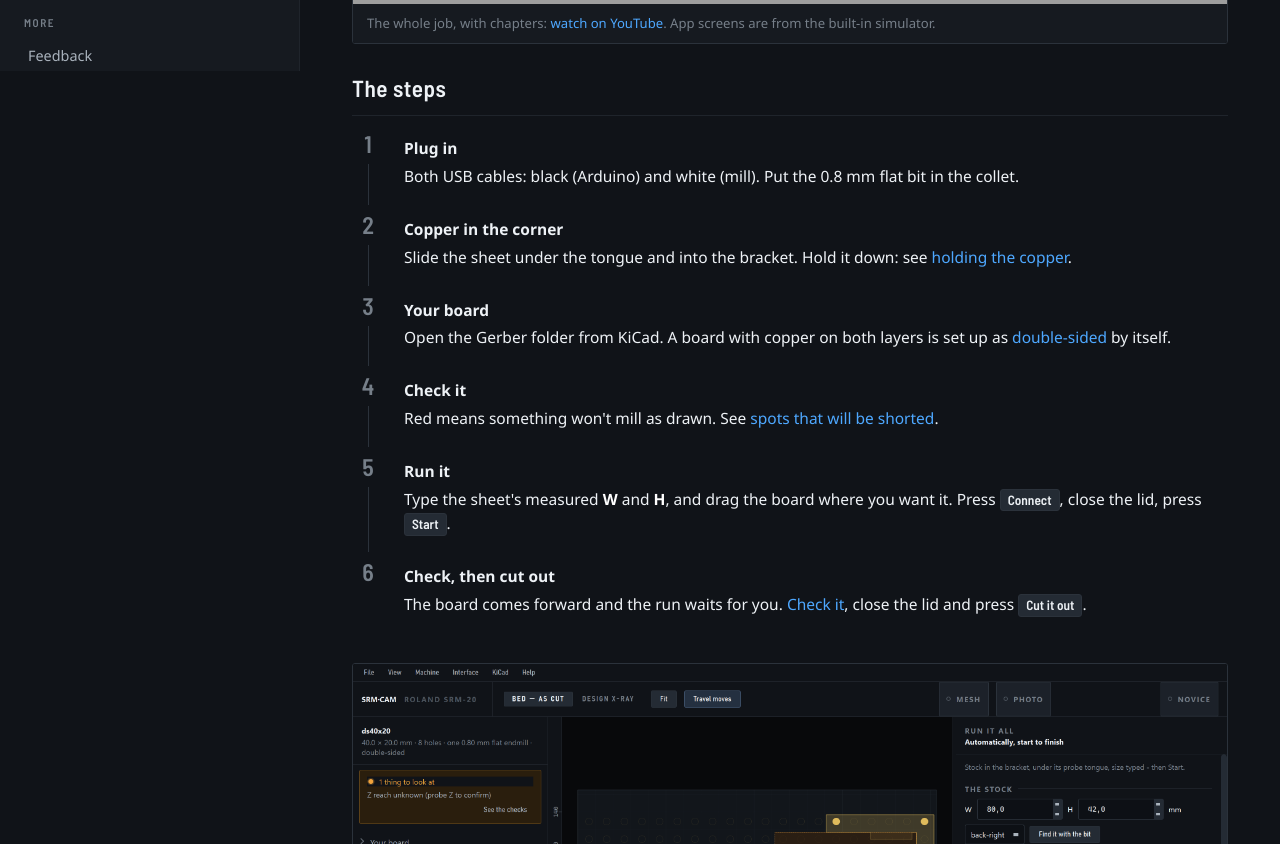
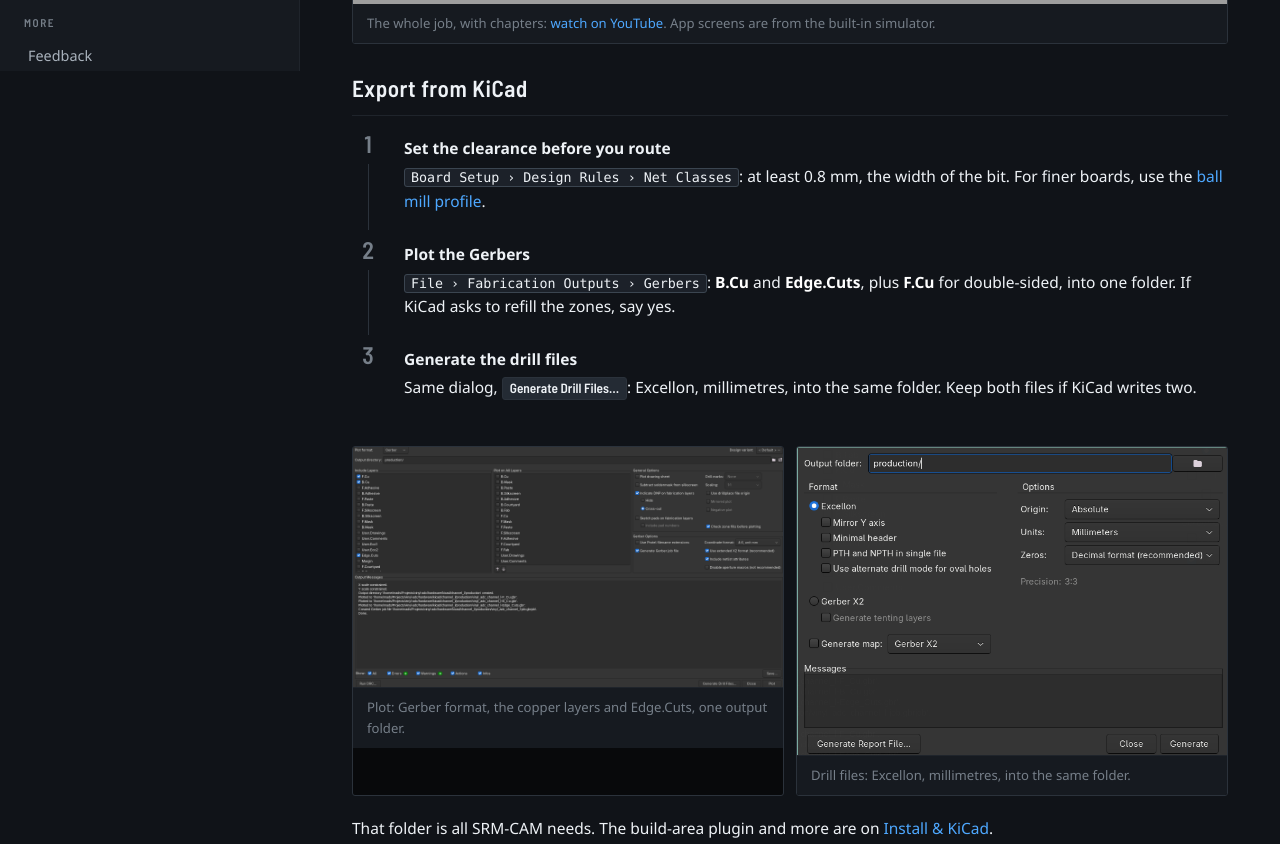
Before and after one commit to MadsRudolph/srm-cam, a plain HTML site: page website/automatic.html in a window 1280 px wide. Shown: the part 729-1573 px from the top of the page. Drawn offline with Linux system fonts and the light colour scheme; grey boxes are pictures that could not be loaded.

Commit message:
docs(site): KiCad export and the tidy-up on the main Mill a board page

```diff
--- a/website/automatic.html
+++ b/website/automatic.html
@@ -79,11 +79,29 @@
   <figcaption>The whole job, with chapters: <a href="https://youtu.be/rVPFPnBHoaY">watch on YouTube</a>. App screens are from the built-in simulator.</figcaption>
 </figure>
 
+<h2 id="export">Export from KiCad</h2>
+<ol class="steps">
+  <li><span class="st">Set the clearance before you route</span><span class="menu-path">Board Setup › Design Rules › Net Classes</span>: at least 0.8&nbsp;mm, the width of the bit. For finer boards, use the <a href="#small">ball mill profile</a>.</li>
+  <li><span class="st">Plot the Gerbers</span><span class="menu-path">File › Fabrication Outputs › Gerbers</span>: <strong>B.Cu</strong> and <strong>Edge.Cuts</strong>, plus <strong>F.Cu</strong> for double-sided, into one folder. If KiCad asks to refill the zones, say yes.</li>
+  <li><span class="st">Generate the drill files</span>Same dialog, <span class="ui">Generate Drill Files…</span>: Excellon, millimetres, into the same folder. Keep both files if KiCad writes two.</li>
+</ol>
+<div class="figs">
+  <figure class="fig">
+    <img src="img/kicad_plot.png" alt="KiCad's Plot dialog with F.Cu, B.Cu and Edge.Cuts ticked and Gerber format" loading="lazy">
+    <figcaption>Plot: Gerber format, the copper layers and Edge.Cuts, one output folder.</figcaption>
+  </figure>
+  <figure class="fig">
+    <img src="img/kicad_drill.png" alt="KiCad's Generate Drill Files dialog with Excellon and millimetres" loading="lazy">
+    <figcaption>Drill files: Excellon, millimetres, into the same folder.</figcaption>
+  </figure>
+</div>
+<p>That folder is all SRM-CAM needs. The build-area plugin and more are on <a href="getting-started.html#kicad">Install &amp; KiCad</a>.</p>
+
 <h2 id="steps">The steps</h2>
 <ol class="steps">
   <li><span class="st">Plug in</span>Both USB cables: black (Arduino) and white (mill). Put the 0.8&nbsp;mm flat bit in the collet.</li>
   <li><span class="st">Copper in the corner</span>Slide the sheet under the tongue and into the bracket. Hold it down: see <a href="#hold">holding the copper</a>.</li>
-  <li><span class="st">Your board</span>Open the Gerber folder from KiCad. A board with copper on both layers is set up as <a href="#double">double-sided</a> by itself.</li>
+  <li><span class="st">Your board</span>Open the <a href="#export">Gerber folder from KiCad</a>. A board with copper on both layers is set up as <a href="#double">double-sided</a> by itself.</li>
   <li><span class="st">Check it</span>Red means something won't mill as drawn. See <a href="troubleshooting.html#narrow">spots that will be shorted</a>.</li>
   <li><span class="st">Run it</span>Type the sheet's measured <strong>W</strong> and <strong>H</strong>, and drag the board where you want it. Press <span class="ui">Connect</span>, close the lid, press <span class="ui">Start</span>.</li>
   <li><span class="st">Check, then cut out</span>The board comes forward and the run waits for you. <a href="#check">Check it</a>, close the lid and press <span class="ui">Cut it out</span>.</li>
@@ -208,6 +226,14 @@
   <li id="pro"><strong>Pro:</strong> <span class="menu-path">Interface › Pro</span> has everything by hand, and Automatic with extras such as a dry run: <span class="menu-path">Machine › Automatic mode</span>.</li>
 </ul>
 
+<h2 id="tidy">Leave it as you found it</h2>
+<p>Vacuum the chips, close the cover, clear the bench, and put your offcuts in the scrap box. The people who use this mill are the only ones who maintain it; DesignBuildLab doesn't. A clean, tidy area is how we keep being able to use it.</p>
+<div class="photos3">
+  <figure><img src="img/machine-left-tidy.jpg" alt="The SRM-20 with its cover closed and the bench around it tidy" loading="lazy"><figcaption>Machine closed, bed vacuumed.</figcaption></figure>
+  <figure><img src="img/bench-cleared.jpg" alt="The cleared bench with its cutting mat" loading="lazy"><figcaption>Bench cleared, tools put back.</figcaption></figure>
+  <figure><img src="img/scrap-box.jpg" alt="The scrap box with copper offcuts" loading="lazy"><figcaption>Offcuts in the scrap box.</figcaption></figure>
+</div>
+
 <p>Stuck? <a href="troubleshooting.html#automatic">Troubleshooting</a>.</p>
 
 </div>
```
Also changed, not shown: website/drill-a-laser-board.html (+1 -1 lines), website/holding-the-copper.html (+1 -1 lines).
